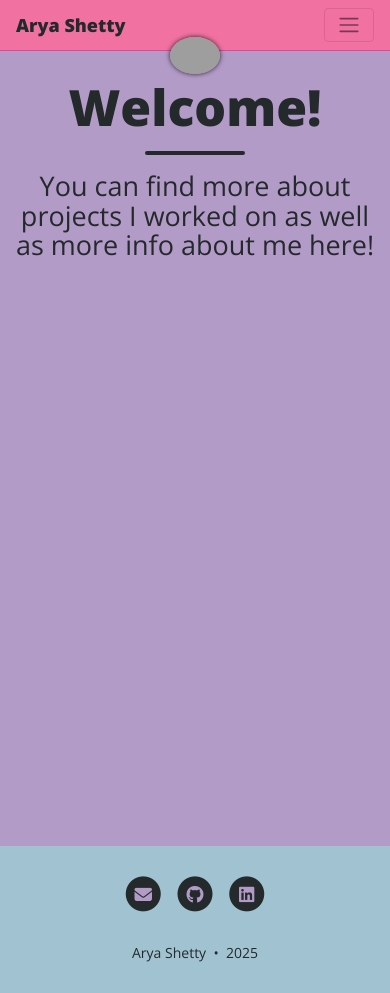
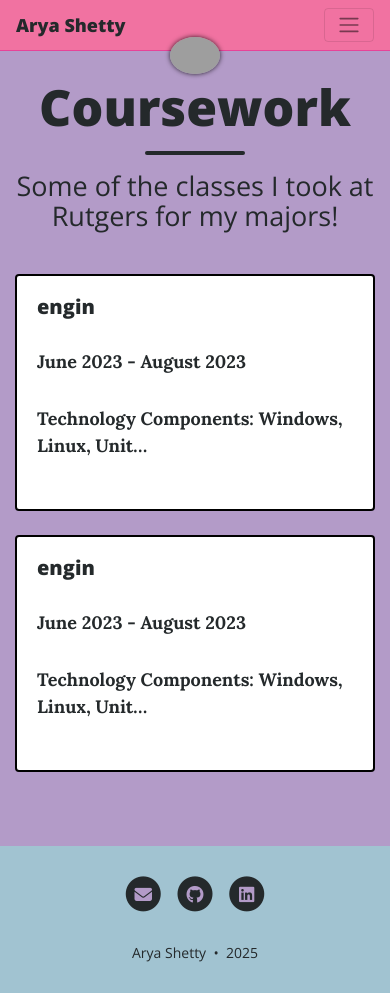
Before and after one commit to AryaShetty08/aryashetty08.github.io, a Jekyll site: the page built from coursePage.md, in a window 390 px wide and 993 px high. Built offline with Jekyll 4.4.1, drawn with Linux system fonts in a browser that asks for light colours; comment, search, counter and statistics services are not loaded; grey boxes are pictures that could not be loaded.

Commit message:
more  tabs stuff

```diff
--- a/_config.yml
+++ b/_config.yml
@@ -49,6 +49,12 @@ collections:
   projects:
     output: false
   experiences:
+    output: false
+  courseworks:
+    output: false
+  abouts:
+    output: false
+  skills:
     output: false
 
 #####################################
--- /dev/null
+++ b/_layouts/courseworks.html
@@ -0,0 +1,149 @@
+---
+layout: base
+columns: 2
+---
+
+{% include header.html type="page" %}
+
+<main class="{% if page.full-width %} container-fluid {% else %} container-md {% endif %}">
+  <div class="row">
+    <div class="col-12">
+      {% if page.before-content %}
+        <div class="before-content">
+          {% for file in page.before-content %}
+            {% include {{ file }} %}
+          {% endfor %}
+        </div>
+      {% endif %}
+
+      {{ content }}
+
+      {% if page.after-content %}
+        <div class="after-content">
+          {% for file in page.after-content %}
+            {% include {{ file }} %}
+          {% endfor %}
+        </div>
+      {% endif %}
+
+      {% assign columns = page.columns | default: 2 %}
+      {% assign column_class = 12 | divided_by: columns %}
+      {% assign courseworks = site.courseworks | sort: "date" | reverse %}
+
+      <div class="row mt-4">
+        {% for coursework in courseworks %}
+          <div class="col-md-{{ column_class }} mb-4">
+            <div class="card h-100 coursework-card collapsed" onclick="toggleCard(this)">
+              {% if coursework.thumbnail %}
+              <div class="thumbnail-wrapper">
+                <img src="{{ coursework.thumbnail | relative_url }}" class="card-img-top" alt="{{ coursework.title }}">
+              </div>
+              {% endif %}
+
+              <div class="card-body">
+                <h5 class="card-title">{{ coursework.title }}</h5>
+
+                {% if coursework.description %}
+                  <div class="card-text coursework-description short-text fade">{{ coursework.description | truncate: 100 | markdownify }}</div>
+                  <div class="card-text coursework-description full-text fade d-none">{{ coursework.description | markdownify }}</div>
+                {% endif %}
+
+                {% if coursework.images %}
+                  <div class="coursework-images d-none mt-3 fade">
+                    {% for image in coursework.images %}
+                      <img src="{{ image | relative_url }}" class="img-fluid mb-2" alt="coursework image">
+                    {% endfor %}
+                  </div>
+                {% endif %}
+
+                <div class="coursework-links d-none fade">
+                  {% if coursework.link %}
+                  <a href="{{ coursework.link }}" class="btn btn-sm btn-outline-primary" target="_blank" rel="noopener">View job</a>
+                  {% endif %}
+                  {% if coursework.github %}
+                  <a href="{{ coursework.github }}" class="btn btn-sm btn-outline-dark" target="_blank" rel="noopener">GitHub</a>
+                  {% endif %}
+                  {% if coursework.video %}
+                  <a href="{{ coursework.video }}" class="btn btn-sm btn-outline-danger" target="_blank" rel="noopener">Video</a>
+                  {% endif %}
+                  {% if coursework.pdf %}
+                  <a href="{{ coursework.pdf }}" class="btn btn-sm btn-outline-secondary" target="_blank" rel="noopener">Poster/Report</a>
+                  {% endif %}
+                </div>
+              </div>
+            </div>
+          </div>
+        {% endfor %}
+      </div>
+
+      {% include comments.html %}
+    </div>
+  </div>
+</main>
+
+<!-- Expand/Collapse Script -->
+<script>
+function toggleCard(card) {
+  const isExpanded = card.classList.contains('expanded');
+  const shortText = card.querySelector('.short-text');
+  const fullText = card.querySelector('.full-text');
+  const links = card.querySelector('.coursework-links');
+  const images = card.querySelector('.coursework-images');
+  const thumbnail = card.querySelector('.card-img-top');
+
+  if (isExpanded) {
+    // Collapse
+    card.classList.remove('expanded');
+    fullText.classList.add('d-none');
+    shortText.classList.remove('d-none');
+    links?.classList.add('d-none');
+    images?.classList.add('d-none');
+    thumbnail.style.height = '200px';
+  } else {
+    // Expand
+    card.classList.add('expanded');
+    shortText.classList.add('d-none');
+    fullText.classList.remove('d-none');
+    links?.classList.remove('d-none');
+    images?.classList.remove('d-none');
+    thumbnail.style.height = 'auto';
+  }
+}
+</script>
+
+<!-- Styling -->
+<style>
+.coursework-card {
+  transition: all 0.3s ease;
+  border: 2px solid black;
+  overflow: hidden;
+  height: 100%;
+}
+.coursework-card:hover {
+  transform: scale(1.01);
+  box-shadow: 0 6px 16px rgba(0, 0, 0, 0.2);
+}
+.coursework-card.expanded .card-img-top {
+  object-fit: contain;
+}
+.coursework-card.collapsed .card-img-top {
+  height: 200px;
+  object-fit: cover;
+}
+.card-img-top {
+  width: 100%;
+  transition: height 0.3s ease;
+}
+.coursework-description {
+  transition: opacity 0.3s ease;
+}
+.fade {
+  opacity: 0;
+  animation: fadeIn 0.3s ease forwards;
+}
+@keyframes fadeIn {
+  to {
+    opacity: 1;
+  }
+}
+</style>
--- a/coursePage.md
+++ b/coursePage.md
@@ -1,5 +1,7 @@
 ---
-layout: page
-title: Welcome!
-subtitle: You can find more about projects I worked on as well as more info about me here!
+layout: courseworks
+title: Coursework
+subtitle: Some of the classes I took at Rutgers for my majors!
+columns: 2
+permalink: /coursePage
 ---
--- a/index.html
+++ b/index.html
@@ -1,5 +1,7 @@
 ---
 layout: home
 title: Welcome!
-subtitle: You can find more about projects I worked on as well as more info about me here!
+subtitle: I am Arya Shetty, a Senior at Rutgers University. I’m pursuing a degree in Electrical and Computer Engineering along with a second major in Computer Science, expected to graduate in 2025. Here you will find more about me in my professional and personal life.
+
+
 ---
```
Also changed, not shown: _courseworks/compsci.md (added, +12 -0 lines), _courseworks/engineer.md (added, +12 -0 lines), aboutPage.md (+5 -3 lines), experiencePage.md (+1 -1 lines), skillsPage.md (+5 -3 lines), _layouts/abouts.html (added), _layouts/skills.html (added).
